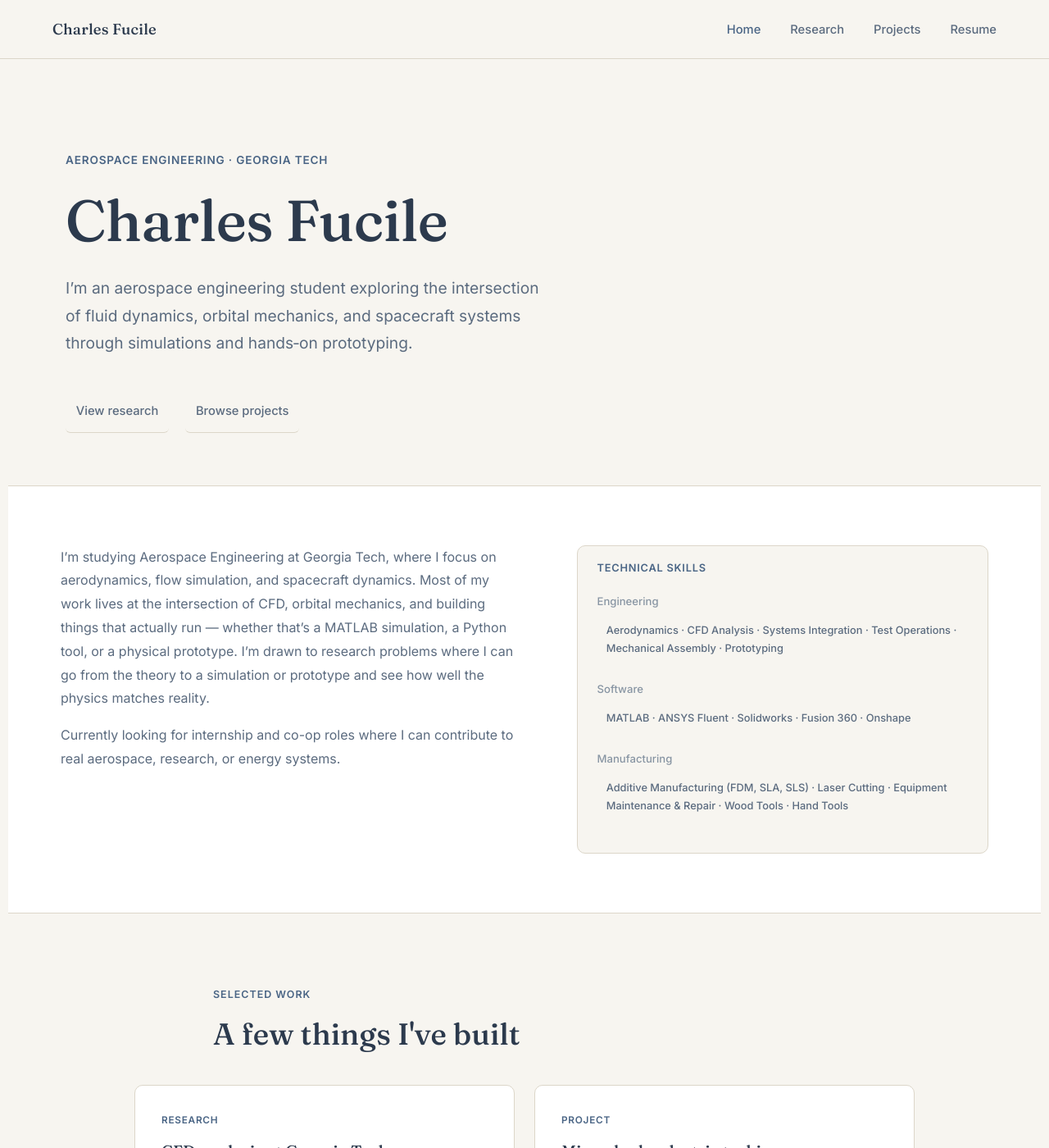
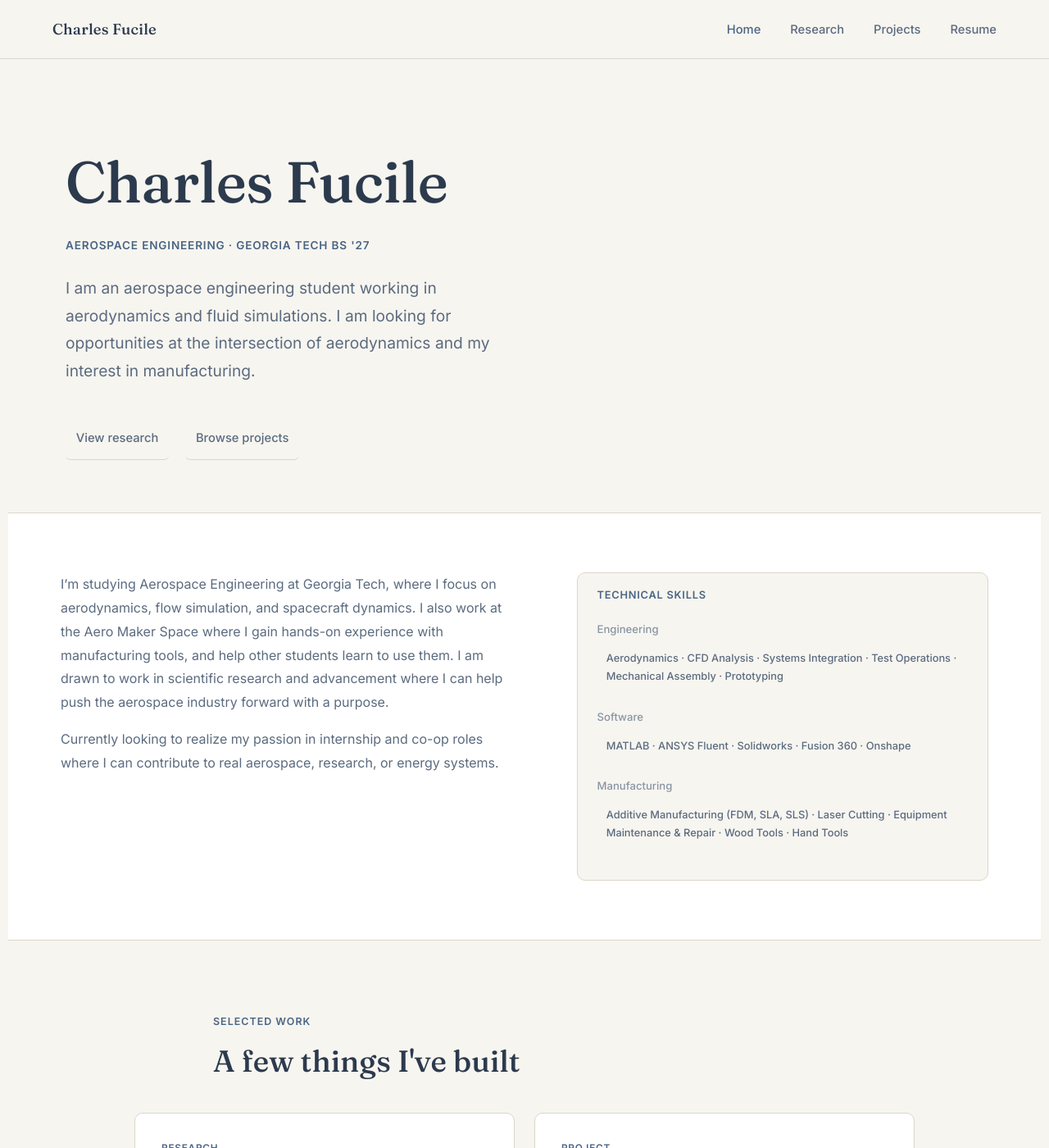
Before and after one commit to cfucile3/Portfolio, a Jekyll site: the page built from index.html, in a window 1280 px wide and 1400 px high. Shown: the whole window at 82% size. Built offline with Jekyll 4.4.1, drawn with Linux system fonts in a browser that asks for light colours.

Commit message:
Update index.html

```diff
--- a/index.html
+++ b/index.html
@@ -269,13 +269,13 @@ title: Home
 <!-- HERO -->
 <section class="hero">
   <div class="hero-text">
-    <p class="hero-eyebrow">Aerospace Engineering · Georgia Tech</p>
     <h1 class="hero-name">
       Charles Fucile</em>
     </h1>
+    <p class="hero-eyebrow">Aerospace Engineering · Georgia Tech BS '27</p>
     <p class="hero-bio">
-      I’m an aerospace engineering student exploring the intersection of fluid dynamics, orbital mechanics,
-      and spacecraft systems through simulations and hands‑on prototyping.
+      I am an aerospace engineering student working in aerodynamics and fluid simulations. I am looking
+      for opportunities at the intersection of aerodynamics and my interest in manufacturing.
     </p>
     <div class="hero-cta">
       <a href="{{ '/research/' | relative_url }}" class="btn btn-text">View research</a>
@@ -296,12 +296,12 @@ title: Home
     <div class="about-text">
       <p>
         I’m studying Aerospace Engineering at Georgia Tech, where I focus on aerodynamics, flow simulation,
-        and spacecraft dynamics. Most of my work lives at the intersection of CFD, orbital mechanics, and building
-        things that actually run — whether that’s a MATLAB simulation, a Python tool, or a physical prototype. I’m drawn to
-        research problems where I can go from the theory to a simulation or prototype and see how well the physics matches reality.
+        and spacecraft dynamics. I also work at the Aero Maker Space where I gain hands-on experience
+        with manufacturing tools, and help other students learn to use them. I am drawn to work in scientific
+        research and advancement where I can help push the aerospace industry forward with a purpose.
       </p>
       <p>
-        Currently looking for internship and co-op roles where I can contribute
+        Currently looking to realize my passion in internship and co-op roles where I can contribute
         to real aerospace, research, or energy systems.
       </p>
     </div>
```
